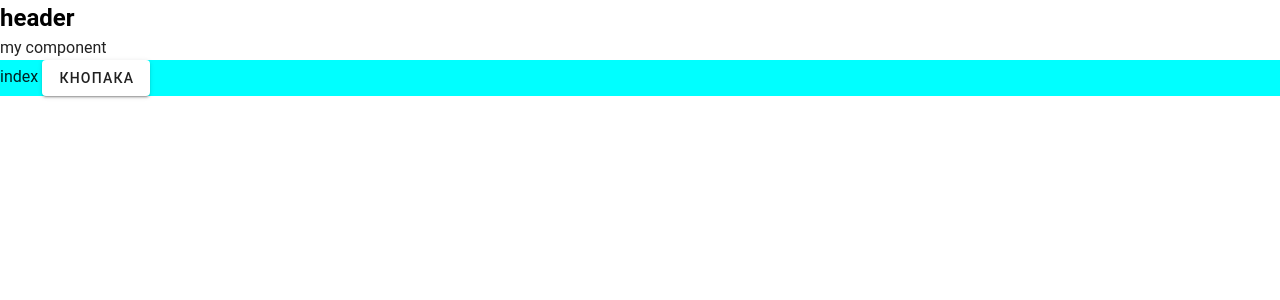
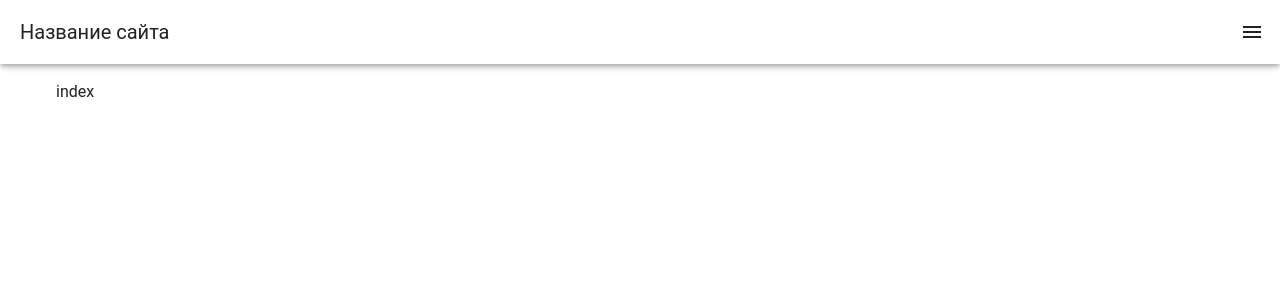
Before and after one commit to deaddymanny/test-project, a Nuxt app: page / in a window 1280 px wide. Shown: the top 300 px of the page. Built offline with nearby package versions, Linux system fonts and the light colour scheme.

Commit message:
add basic layout and login page

```diff
--- a/app.vue
+++ b/app.vue
@@ -1,13 +1,5 @@
 <template>
-<NuxtLayout >
-  <MyComponent />
-  <div class="main-container">
+  <NuxtLayout>
     <NuxtPage />
-  </div>
   </NuxtLayout>
 </template>
-<style scoped>
-.main-container{
-  background-color: aqua;
-}
-</style>
--- a/components/MyComponent.vue
+++ /dev/null
@@ -1,13 +0,0 @@
-<script setup></script>
-<template>
-    <div>
-        my component
-    </div>
-</template>
-
-<style scoped>
-.button
-{
-    background-color: aliceblue !important;
-}
-</style>
--- a/layouts/default.vue
+++ b/layouts/default.vue
@@ -1,7 +1,27 @@
-<script setup></script>
+<script setup lang="ts">
+let drawer = ref<boolean>(false);
+</script>
 <template>
-    <h2>header</h2>
-    <v-app>
-        <slot />
-    </v-app>
+    <v-responsive>
+        <v-app>
+            <v-app-bar title="Название сайта">
+                <v-app-bar-nav-icon variant="text" @click.stop="drawer = !drawer"></v-app-bar-nav-icon>
+            </v-app-bar>
+
+            <ClientOnly>
+                <v-navigation-drawer v-model="drawer" location="right">
+                    <v-list nav>
+                        <v-list-item title="Главная" to="/"></v-list-item>
+                        <v-list-item title="Кабинет" to="/cabinet"></v-list-item>
+                    </v-list>
+                </v-navigation-drawer>
+            </ClientOnly>
+
+            <v-main>
+                <v-container>
+                    <slot />
+                </v-container>
+            </v-main>
+        </v-app>
+    </v-responsive>
 </template>
--- a/pages/cabinet/index.vue
+++ b/pages/cabinet/index.vue
@@ -1,3 +1,6 @@
 <template>
-    cabinet index
+    <div>
+
+        cabinet index
+    </div>
 </template>
--- a/pages/cabinet/me.vue
+++ /dev/null
@@ -1,3 +0,0 @@
-<template>
-    /cabinet/me
-</template>
--- a/pages/index.vue
+++ b/pages/index.vue
@@ -1,6 +1,5 @@
 <template>
-    index
-    <v-btn>
-        Кнопака
-    </v-btn>
+    <div>
+        index
+    </div>
 </template>
--- /dev/null
+++ b/pages/login.vue
@@ -0,0 +1,19 @@
+<script setup lang="ts">
+let email = ref<string>("");
+let password = ref<string>("");
+
+function submit() {
+  console.log('submit, data:');
+  console.log(email.value, password.value);
+}
+</script>
+<template>
+  <v-row class="d-flex justify-center">
+    <v-col cols="4">
+      <v-text-field v-model="email" label="email" type="email"></v-text-field>
+      <v-text-field v-model="password" label="Пароль" type="password"></v-text-field>
+
+      <v-btn @click="submit">войти</v-btn>
+    </v-col>
+  </v-row>
+</template>
--- a/pages/other.vue
+++ /dev/null
@@ -1,3 +0,0 @@
-<template>
-    other page
-</template>
```
